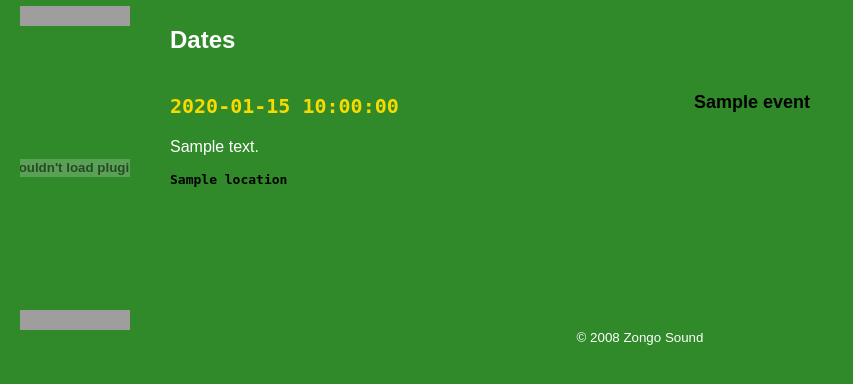
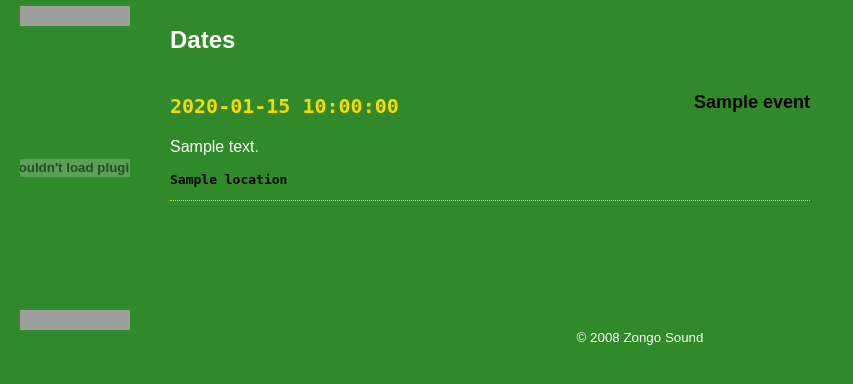
Before and after one commit to amarandon/zongo-engine, a Python web app: template templates/index.html in a window 1280 px wide. Shown: the part 166-550 px from the top of the page, without its empty margins (0-853 px from the left). Run offline with Jinja, Linux system fonts and the light colour scheme; the template is opened without the code that fills it: most values are stand-ins (such as "Sample title", 1, 10 or a date in 2020); grey boxes are pictures that could not be loaded.

Commit message:
Make the division between events entries more visible on the homepage.

```diff
--- a/stylesheets/style.css
+++ b/stylesheets/style.css
@@ -36,6 +36,11 @@ body {
 
 h1 {
   color: black;
+}
+
+#event-entry {
+  border-bottom: 1px dotted #F9DA00;
+  margin-bottom: 1em;
 }
 
 h3.event-title {
--- a/templates/index.html
+++ b/templates/index.html
@@ -8,6 +8,7 @@
   <div id="content">
       <h2>Dates</h2>
       {% for event in events %}
+      <div id="event-entry">
         <h3  class="event-title">
           {{ event.title }}
         </h3>
@@ -22,6 +23,7 @@
         <p class="event-location">
         {{ event.location }}
         </p>
+      </div>
       {% endfor %}
     </div>
 
```
Lines whose indentation alone changed are shown as unchanged.
